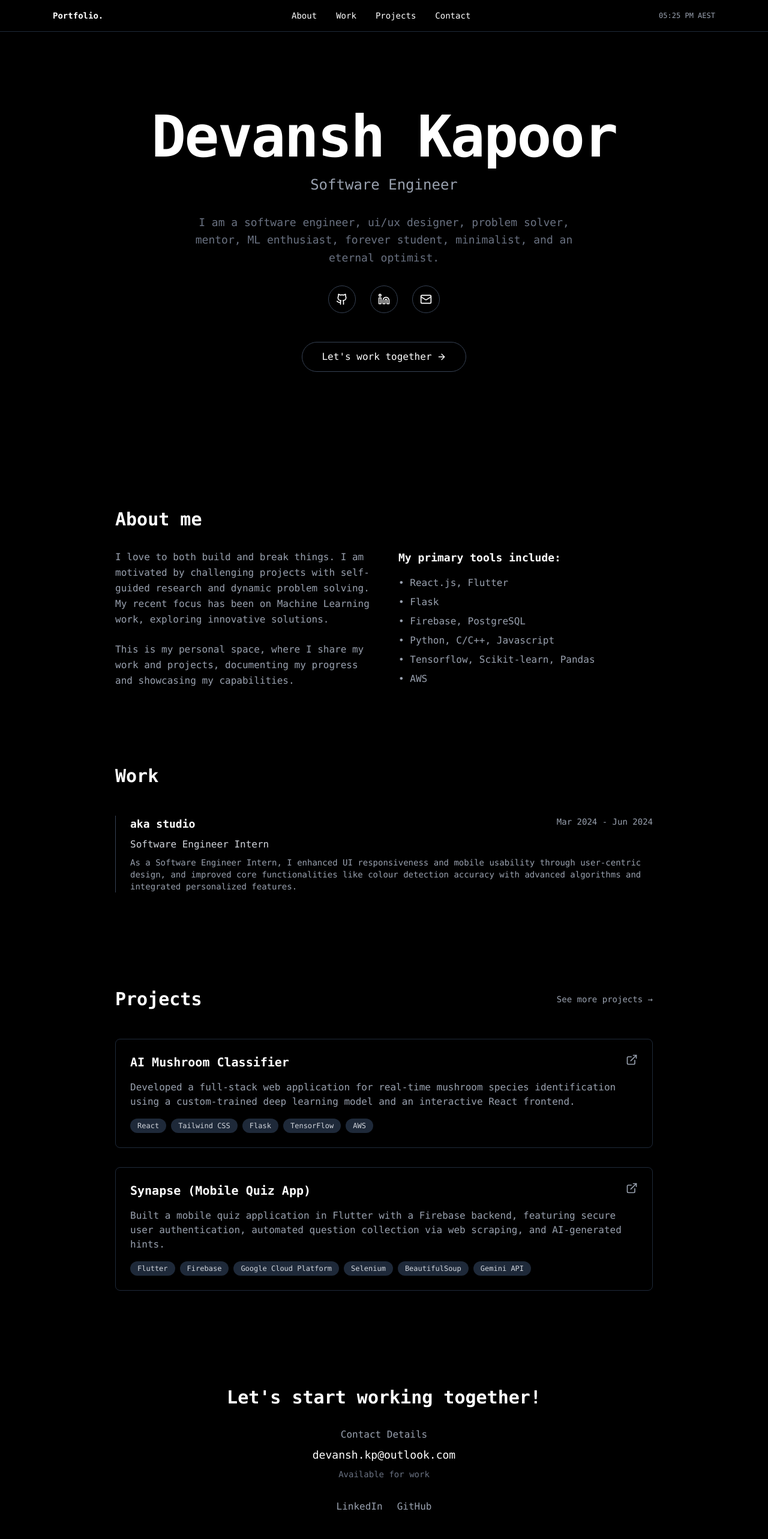
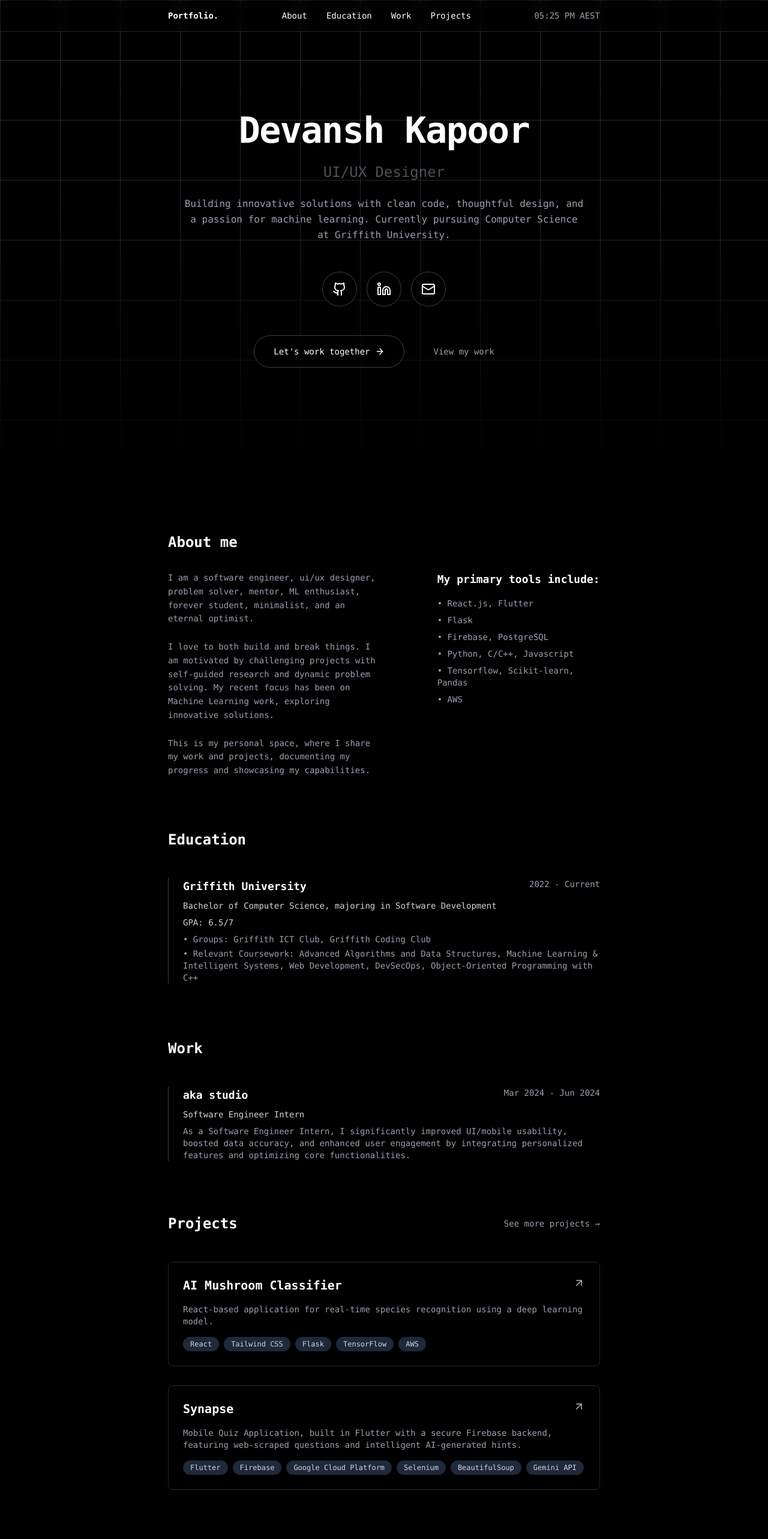
Before and after one commit to devanshkp/portfolio, a React (Vite) app: page / in a window 1280 px wide. Shown: the top 2566 px of the page at 60% size. Built offline with nearby package versions, Linux system fonts and the light colour scheme.

Commit message:
Significantly improved Portfolio design

```diff
--- a/src/pages/Home.jsx
+++ b/src/pages/Home.jsx
@@ -1,35 +1,52 @@
-import React, { useState, useEffect } from "react";
+import { useState, useEffect } from "react";
 import {
   Github,
   Linkedin,
   Mail,
-  ExternalLink,
   ArrowRight,
-  ArrowUp,
+  ArrowUpRight,
+  ChevronUp,
+  Code,
+  Cpu,
+  Palette,
 } from "lucide-react";
 
 const Home = () => {
   const [currentTime, setCurrentTime] = useState(new Date());
   const [isLoaded, setIsLoaded] = useState(false);
   const [showScrollTop, setShowScrollTop] = useState(false);
+  const [currentSkill, setCurrentSkill] = useState(0);
+
+  const skills = [
+    "Software Engineer",
+    "UI/UX Designer",
+    "ML Enthusiast",
+    "Problem Solver",
+  ];
 
   useEffect(() => {
     const timer = setInterval(() => {
       setCurrentTime(new Date());
     }, 1000);
 
-    // Trigger fade-in animation
+    // Fade in animation
     setTimeout(() => setIsLoaded(true), 100);
 
-    // Handle scroll for scroll-to-top button
+    // Scroll to top
     const handleScroll = () => {
       setShowScrollTop(window.scrollY > 300);
     };
+
+    // Rotate skills
+    const skillTimer = setInterval(() => {
+      setCurrentSkill((prev) => (prev + 1) % skills.length);
+    }, 3000);
 
     window.addEventListener("scroll", handleScroll);
 
     return () => {
       clearInterval(timer);
+      clearInterval(skillTimer);
       window.removeEventListener("scroll", handleScroll);
     };
   }, []);
@@ -56,14 +73,14 @@ const Home = () => {
     {
       title: "AI Mushroom Classifier",
       description:
-        "Developed a full-stack web application for real-time mushroom species identification using a custom-trained deep learning model and an interactive React frontend.",
+        "React-based application for real-time species recognition using a deep learning model.",
       tech: ["React", "Tailwind CSS", "Flask", "TensorFlow", "AWS"],
       link: "https://ai-mushroom-classifier-r2ed.vercel.app/",
     },
     {
-      title: "Synapse (Mobile Quiz App)",
+      title: "Synapse",
       description:
-        "Built a mobile quiz application in Flutter with a Firebase backend, featuring secure user authentication, automated question collection via web scraping, and AI-generated hints.",
+        "Mobile Quiz Application, built in Flutter with a secure Firebase backend, featuring web-scraped questions and intelligent AI-generated hints.",
       tech: [
         "Flutter",
         "Firebase",
@@ -76,18 +93,31 @@ const Home = () => {
     },
   ];
 
+  const education = [
+    {
+      institution: "Griffith University",
+      degree: "Bachelor of Computer Science, majoring in Software Development",
+      period: "2022 - Current",
+      gpa: "GPA: 6.5/7",
+      misc: [
+        "Groups: Griffith ICT Club, Griffith Coding Club",
+        "Relevant Coursework: Advanced Algorithms and Data Structures, Machine Learning & Intelligent Systems, Web Development, DevSecOps, Object-Oriented Programming with C++",
+      ],
+    },
+  ];
+
   const workExperience = [
     {
       company: "aka studio",
       role: "Software Engineer Intern",
       period: "Mar 2024 - Jun 2024",
       description:
-        "As a Software Engineer Intern, I enhanced UI responsiveness and mobile usability through user-centric design, and improved core functionalities like colour detection accuracy with advanced algorithms and integrated personalized features.",
+        "As a Software Engineer Intern, I significantly improved UI/mobile usability, boosted data accuracy, and enhanced user engagement by integrating personalized features and optimizing core functionalities.",
     },
   ];
 
   return (
-    <div className="min-h-screen font-mono bg-background-primary text-text-primary">
+    <div className="min-h-screen font-mono text-sm bg-background-primary text-text-primary">
       <div
         className={`transition-opacity duration-1000 ${
           isLoaded ? "opacity-100" : "opacity-0"
@@ -95,14 +125,20 @@ const Home = () => {
       >
         {/* Navigation */}
         <nav className="fixed top-0 w-full z-50 backdrop-blur-sm bg-background-nav border-b border-border-primary">
-          <div className="max-w-6xl mx-auto px-6 py-4 flex justify-between items-center">
-            <div className="text-sm font-bold">Portfolio.</div>
+          <div className="max-w-3xl mx-auto px-6 py-4 flex justify-between items-center">
+            <div className="font-bold">Portfolio.</div>
             <div className="hidden md:flex space-x-8 text-sm">
               <a
                 href="#about"
                 className="transition-colors text-text-primary hover:text-text-secondary"
               >
                 About
+              </a>
+              <a
+                href="#education"
+                className="transition-colors text-text-primary hover:text-text-secondary"
+              >
+                Education
               </a>
               <a
                 href="#work"
@@ -116,86 +152,135 @@ const Home = () => {
               >
                 Projects
               </a>
-              <a
-                href="#contact"
-                className="transition-colors text-text-primary hover:text-text-secondary"
-              >
-                Contact
-              </a>
             </div>
-            <div className="text-xs text-text-muted">
-              {formatTime(currentTime)}
-            </div>
+            <div className="text-text-muted">{formatTime(currentTime)}</div>
           </div>
         </nav>
 
         {/* Main Section */}
-        <section className="min-h-screen flex items-center justify-center px-6">
-          <div className="max-w-4xl mx-auto text-center">
-            <div className="mb-8">
-              <h1 className="text-6xl md:text-8xl font-bold mb-4 tracking-tight">
+        <section className="min-h-screen flex items-center justify-center relative">
+          {/* Grid Background */}
+          <div
+            className="absolute inset-0 pointer-events-none"
+            style={{
+              backgroundImage: `
+                linear-gradient(rgba(148, 163, 184, 0.3) 1px, transparent 1px),
+                linear-gradient(90deg, rgba(148, 163, 184, 0.3) 1px, transparent 1px)
+              `,
+              backgroundSize: "100px 100px",
+              maskImage:
+                "linear-gradient(to bottom, rgba(0,0,0,1) 0%, rgba(0,0,0,0.8) 40%, rgba(0,0,0,0) 100%)",
+              WebkitMaskImage:
+                "linear-gradient(to bottom, rgba(0,0,0,1) 0%, rgba(0,0,0,0.8) 40%, rgba(0,0,0,0) 100%)",
+            }}
+          ></div>
+
+          <div className="max-w-4xl mx-auto px-6 relative">
+            <div className="text-center relative z-10">
+              {/* Main Heading */}
+              <div className="mb-12">
+                <h1 className="text-4xl md:text-6xl font-bold mb-6 tracking-tight">
                   Devansh Kapoor
                 </h1>
-              <p className="text-xl md:text-2xl mb-8 text-text-muted">
-                Software Engineer
+                <div className="h-8 mb-6">
+                  <p
+                    key={currentSkill}
+                    className="text-xl md:text-2xl text-text-muted animate-pulse"
+                  >
+                    {skills[currentSkill]}
                   </p>
-              <p className="text-base md:text-lg max-w-2xl mx-auto leading-relaxed text-text-subtle">
+                </div>
+                <p className="text-sm md:text-base text-text-muted max-w-2xl mx-auto leading-relaxed">
+                  Building innovative solutions with clean code, thoughtful
+                  design, and a passion for machine learning. Currently pursuing
+                  Computer Science at Griffith University.
+                </p>
+              </div>
+
+              {/* Enhanced Social Links */}
+              <div className="flex justify-center space-x-4 mb-12">
+                <a
+                  href="https://github.com/devanshkp/"
+                  className="group relative p-4 rounded-full transition-all duration-300 border border-border-secondary hover:border-text-primary hover:shadow-lg hover:shadow-blue-500/20 bg-background-nav/50 backdrop-blur-sm hover:scale-110"
+                  aria-label="GitHub Profile"
+                  target="_blank"
+                  rel="noopener noreferrer"
+                >
+                  <Github className="w-6 h-6 group-hover:scale-110 transition-transform" />
+                  <span className="absolute -bottom-8 left-1/2 transform -translate-x-1/2 text-xs opacity-0 group-hover:opacity-100 transition-opacity bg-background-nav px-2 py-1 rounded border border-border-secondary whitespace-nowrap">
+                    GitHub
+                  </span>
+                </a>
+                <a
+                  href="https://www.linkedin.com/in/devansh-kapoor/"
+                  className="group relative p-4 rounded-full transition-all duration-300 border border-border-secondary hover:border-blue-400 hover:shadow-lg hover:shadow-blue-500/20 bg-background-nav/50 backdrop-blur-sm hover:scale-110"
+                  aria-label="LinkedIn Profile"
+                  target="_blank"
+                  rel="noopener noreferrer"
+                >
+                  <Linkedin className="w-6 h-6 group-hover:scale-110 transition-transform group-hover:text-blue-400" />
+                  <span className="absolute -bottom-8 left-1/2 transform -translate-x-1/2 text-xs opacity-0 group-hover:opacity-100 transition-opacity bg-background-nav px-2 py-1 rounded border border-border-secondary whitespace-nowrap">
+                    LinkedIn
+                  </span>
+                </a>
+                <a
+                  href="mailto:hello@devansh.kp@outlook.com"
+                  className="group relative p-4 rounded-full transition-all duration-300 border border-border-secondary hover:border-green-400 hover:shadow-lg hover:shadow-green-500/20 bg-background-nav/50 backdrop-blur-sm hover:scale-110"
+                  aria-label="Email Contact"
+                >
+                  <Mail className="w-6 h-6 group-hover:scale-110 transition-transform group-hover:text-green-400" />
+                  <span className="absolute -bottom-8 left-1/2 transform -translate-x-1/2 text-xs opacity-0 group-hover:opacity-100 transition-opacity bg-background-nav px-2 py-1 rounded border border-border-secondary whitespace-nowrap">
+                    Email
+                  </span>
+                </a>
+              </div>
+
+              {/* CTA Button */}
+              <div className="flex flex-col sm:flex-row gap-4 justify-center items-center">
+                <a
+                  href="#contact"
+                  className="px-8 py-4 rounded-full transition-all duration-300 group border border-border-secondary hover:bg-text-primary hover:text-background-primary inline-flex items-center justify-center hover:shadow-lg hover:scale-105 bg-background-nav/50 backdrop-blur-sm"
+                >
+                  Let's work together
+                  <ArrowRight className="w-4 h-4 inline-block ml-2 group-hover:translate-x-1 transition-transform text-current" />
+                </a>
+                <a
+                  href="#projects"
+                  className="px-8 py-4 rounded-full transition-all duration-300 group border border-transparent hover:border-border-secondary inline-flex items-center justify-center text-text-muted hover:text-text-primary"
+                >
+                  View my work
+                </a>
+              </div>
+            </div>
+          </div>
+        </section>
+
+        <div className="max-w-3xl mx-auto px-6 relative">
+          {/* About Section */}
+          <section id="about" className="pt-20 md:pt-22">
+            <div className="max-w-4xl mx-auto">
+              <h2 className="text-xl md:text-2xl font-bold mb-8">About me</h2>
+              <div className="flex flex-col gap-12 md:flex-row md:justify-between md:gap-25">
+                <div className="md:w-9/12">
+                  <p className="leading-relaxed mb-6 text-text-muted">
                     I am a software engineer, ui/ux designer, problem solver,
                     mentor, ML enthusiast, forever student, minimalist, and an
                     eternal optimist.
                   </p>
-            </div>
-
-            <div className="flex justify-center space-x-6 mb-12">
-              <a
-                href="https://github.com/devanshkp/"
-                className="p-3 rounded-full transition-colors group border border-border-secondary hover:border-text-primary"
-              >
-                <Github className="w-5 h-5 group-hover:scale-110 transition-transform" />
-              </a>
-              <a
-                href="https://www.linkedin.com/in/devansh-kapoor/"
-                className="p-3 rounded-full transition-colors group border border-border-secondary hover:border-text-primary"
-              >
-                <Linkedin className="w-5 h-5 group-hover:scale-110 transition-transform" />
-              </a>
-              <a
-                href="mailto:hello@devansh.kp@outlook.com"
-                className="p-3 rounded-full transition-colors group border border-border-secondary hover:border-text-primary"
-              >
-                <Mail className="w-5 h-5 group-hover:scale-110 transition-transform" />
-              </a>
-            </div>
-
-            <a
-              href="#contact"
-              className="px-8 py-3 rounded-full transition-all duration-300 group border border-border-secondary hover:bg-text-primary hover:text-background-primary inline-flex items-center justify-center"
-            >
-              Let's work together
-              <ArrowRight className="w-4 h-4 inline-block ml-2 group-hover:translate-x-1 transition-transform text-current" />
-            </a>
-          </div>
-        </section>
-
-        {/* About Section */}
-        <section id="about" className="py-12 px-6">
-          <div className="max-w-4xl mx-auto">
-            <h2 className="text-3xl font-bold mb-8">About me</h2>
-            <div className="grid md:grid-cols-2 gap-12">
-              <div>
                   <p className="leading-relaxed mb-6 text-text-muted">
                     I love to both build and break things. I am motivated by
                     challenging projects with self-guided research and dynamic
-                  problem solving. My recent focus has been on Machine Learning
-                  work, exploring innovative solutions.
+                    problem solving. My recent focus has been on Machine
+                    Learning work, exploring innovative solutions.
                   </p>
                   <p className="leading-relaxed text-text-muted">
-                  This is my personal space, where I share my work and projects,
-                  documenting my progress and showcasing my capabilities.
+                    This is my personal space, where I share my work and
+                    projects, documenting my progress and showcasing my
+                    capabilities.
                   </p>
                 </div>
-              <div>
-                <h3 className="text-lg font-semibold mb-4">
+                <div className="md:w-7/12">
+                  <h3 className="text-md md:text-lg font-semibold mb-4">
                     My primary tools include:
                   </h3>
                   <ul className="space-y-2 text-text-muted">
@@ -211,11 +296,56 @@ const Home = () => {
             </div>
           </section>
 
-        {/* Work Experience */}
-        <section id="work" className="py-20 px-6 bg-background-secondary">
+          {/* Education Section */}
+          <section
+            id="education"
+            className="pt-20 md:pt-22 bg-background-secondary"
+          >
             <div className="max-w-4xl mx-auto">
               <div className="flex justify-between items-center mb-12">
-              <h2 className="text-3xl font-bold">Work</h2>
+                <h2 className="text-xl md:text-2xl font-bold">Education</h2>
+              </div>
+
+              <div className="space-y-8">
+                {education.map((edu, index) => (
+                  <div
+                    key={index}
+                    className="pl-6 transition-colors border-l border-border-secondary hover:border-border-active"
+                  >
+                    <div className="flex flex-col md:flex-row md:justify-between md:items-start mb-2">
+                      <h3 className="text-lg font-semibold">
+                        {edu.institution}
+                      </h3>
+                      <span className="text-text-muted">{edu.period}</span>
+                    </div>
+                    <p className="text-sm mb-2 text-text-secondary">
+                      {edu.degree}
+                    </p>
+                    {edu.gpa && (
+                      <p className="text-sm mb-2 text-text-secondary font-medium">
+                        {edu.gpa}
+                      </p>
+                    )}
+                    {edu.misc && (
+                      <div className="text-text-muted">
+                        {edu.misc.map((item, miscIndex) => (
+                          <p key={miscIndex} className="mb-1">
+                            • {item}
+                          </p>
+                        ))}
+                      </div>
+                    )}
+                  </div>
+                ))}
+              </div>
+            </div>
+          </section>
+
+          {/* Work Experience */}
+          <section id="work" className="pt-20 md:pt-22 bg-background-secondary">
+            <div className="max-w-4xl mx-auto">
+              <div className="flex justify-between items-center mb-12">
+                <h2 className="text-xl md:text-2xl font-bold">Work</h2>
               </div>
 
               <div className="space-y-8">
@@ -226,12 +356,12 @@ const Home = () => {
                   >
                     <div className="flex flex-col md:flex-row md:justify-between md:items-start mb-2">
                       <h3 className="text-lg font-semibold">{job.company}</h3>
-                    <span className="text-sm text-text-muted">
-                      {job.period}
-                    </span>
+                      <span className="text-text-muted">{job.period}</span>
                     </div>
-                  <p className="mb-2 text-text-secondary">{job.role}</p>
-                  <p className="text-sm text-text-muted">{job.description}</p>
+                    <p className="text-sm mb-2 text-text-secondary">
+                      {job.role}
+                    </p>
+                    <p className="text-text-muted">{job.description}</p>
                   </div>
                 ))}
               </div>
@@ -239,13 +369,13 @@ const Home = () => {
           </section>
 
           {/* Projects */}
-        <section id="projects" className="py-20 px-6">
+          <section id="projects" className="pt-20 md:pt-22">
             <div className="max-w-4xl mx-auto">
               <div className="flex justify-between items-center mb-12">
-              <h2 className="text-3xl font-bold">Projects</h2>
+                <h2 className="text-xl md:text-2xl font-bold">Projects</h2>
                 <a
                   href="https://github.com/devanshkp?tab=repositories"
-                className="text-sm transition-colors text-text-muted hover:text-text-primary"
+                  className="transition-colors text-text-muted hover:text-text-primary"
                 >
                   See more projects →
                 </a>
@@ -263,18 +393,16 @@ const Home = () => {
                       rel="noopener noreferrer"
                       className="block"
                     >
-                    {" "}
-                    {/* Added anchor tag here */}
                       <div className="flex justify-between items-start mb-4">
-                      <h3 className="text-xl font-semibold group-hover:text-text-secondary transition-colors">
+                        <h3 className="text-lg md:text-xl font-semibold group-hover:text-text-secondary transition-colors">
                           {project.title}
                         </h3>
-                      <ExternalLink className="w-5 h-5 transition-colors text-text-muted group-hover:text-text-secondary" />{" "}
-                      {/* Added group-hover to icon */}
+                        <ArrowUpRight className="w-5 h-5 transition-colors text-text-muted group-hover:text-text-secondary" />{" "}
                       </div>
                     </a>{" "}
-                  {/* Closed anchor tag */}
-                  <p className="mb-4 text-text-muted">{project.description}</p>
+                    <p className="mb-4 text-text-muted">
+                      {project.description}
+                    </p>
                     <div className="flex flex-wrap gap-2">
                       {project.tech.map((tech, techIndex) => (
                         <span
@@ -291,47 +419,10 @@ const Home = () => {
             </div>
           </section>
 
-        {/* Contact */}
-        <section id="contact" className="py-20 px-6 bg-background-secondary">
-          <div className="max-w-4xl mx-auto text-center">
-            <h2 className="text-3xl font-bold mb-8">
-              Let's start working together!
-            </h2>
-            <div className="mb-8">
-              <p className="mb-2 text-text-muted">Contact Details</p>
-              <a
-                href="mailto:hello@devansh.kp@outlook.com"
-                className="text-lg transition-colors text-text-primary hover:text-text-secondary"
-              >
-                devansh.kp@outlook.com
-              </a>
-              <p className="text-sm mt-2 text-text-subtle">
-                Available for work
-              </p>
-            </div>
-
-            <div className="flex justify-center space-x-6">
-              <a
-                href="https://www.linkedin.com/in/devansh-kapoor/"
-                className="transition-colors text-text-muted hover:text-text-primary"
-              >
-                LinkedIn
-              </a>
-              <a
-                href="https://github.com/devanshkp"
-                className="transition-colors text-text-muted hover:text-text-primary"
-              >
-                GitHub
-              </a>
-            </div>
-          </div>
-        </section>
-
           {/* Footer */}
-        <footer className="py-8 px-6 border-t border-border-primary">
-          <div className="max-w-4xl mx-auto flex justify-between items-center text-sm text-text-subtle">
-            <p>© 2025 • Crafted with ♥ using React</p>
-            <p>Expected Graduation - July, 2025</p>
+          <footer className="pt-60 py-10">
+            <div className="text-text-subtle">
+              <p>© 2025 | Devansh Kapoor</p>
             </div>
           </footer>
         </div>
@@ -339,15 +430,20 @@ const Home = () => {
         {/* Scroll to Top Button */}
         <button
           onClick={scrollToTop}
-        className={`fixed bottom-8 right-8 z-50 p-3 rounded-full transition-all duration-300 border-2 border-text-primary backdrop-blur-sm bg-background-nav hover:border-text-primary hover:bg-text-primary hover:text-background-primary group ${
+          className={`fixed bottom-8 z-50 rounded-sm transition-all duration-300 border border-border-secondary backdrop-blur-sm bg-background-nav hover:border-text-primary hover:bg-text-primary hover:text-background-primary group inline-flex items-center px-2 py-2 gap-x-2 text-text-secondary ${
             showScrollTop
               ? "opacity-100 translate-y-0"
               : "opacity-0 translate-y-4 pointer-events-none"
           }`}
+          style={{
+            right: `max(1.5rem, calc((100vw - min(48rem, 100vw - 3rem)) / 2))`,
+          }}
           aria-label="Scroll to top"
         >
-        <ArrowUp className="w-5 h-5 group-hover:scale-110 transition-transform" />
+          <ChevronUp className="w-3.5 h-3.5 group-hover:scale-110 transition-transform" />
+          Back to top
         </button>
+      </div>
     </div>
   );
 };
```
Lines whose indentation alone changed are shown as unchanged.
